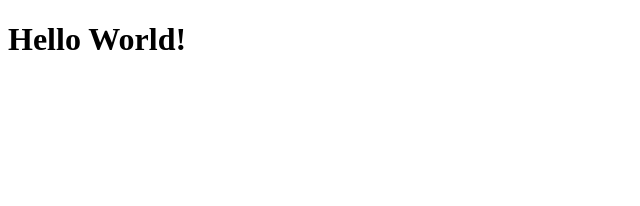
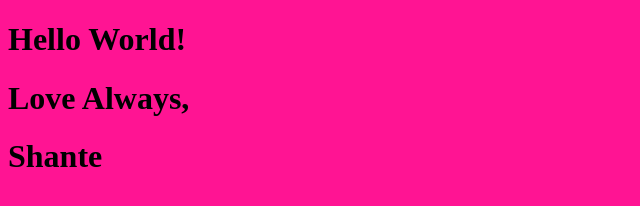
Before and after one commit to bfemeng/mytwo, a plain HTML site: page index.html in a window 1280 px wide. Shown: the whole page, without its empty margins (0-640 px from the left). Drawn offline with Linux system fonts and the light colour scheme.

Commit message:
add style.css, connect to index.html

```diff
--- a/index.html
+++ b/index.html
@@ -1,9 +1,12 @@
 <!DOCTYPE html>
 <html lang="en">
   <head>
-      <title>My Website</title>
+    <link rel="stylesheet" href="style.css" />
+    <title>My Website</title>
   </head>
   <body>
     <h1>Hello World!</h1>
+    <h1>Love Always,</h1>
+    <h1>Shante</h1>
   </body>
 </html>
--- /dev/null
+++ b/style.css
@@ -0,0 +1,3 @@
+body {
+    background: #FF1493;
+  }
```
